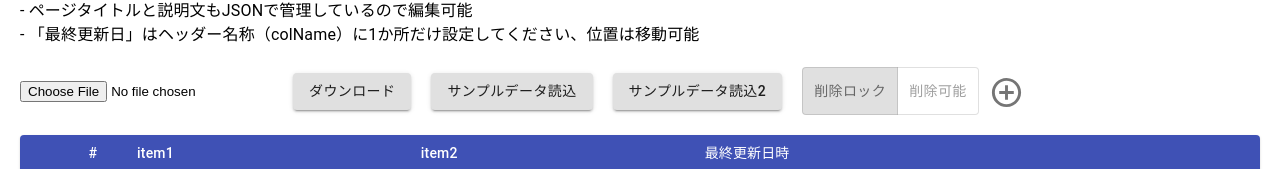
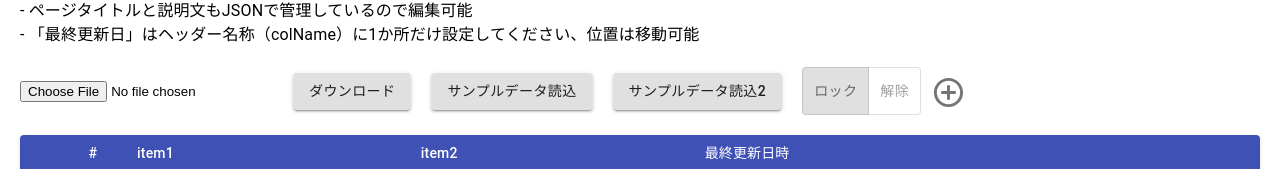
Before and after one commit to ytokuyoshi/react-typescript-todo, a React (Create React App) app: page / in a window 1280 px wide. Shown: the part 111-280 px from the top of the page. Built offline with nearby package versions, Linux system fonts and the light colour scheme; no server answers.

Commit message:
ロックボタン文言変更

```diff
--- a/src/common/component/CusstomToggleButtons.tsx
+++ b/src/common/component/CusstomToggleButtons.tsx
@@ -20,10 +20,10 @@ const CusstomToggleButtons = (props: { onChange?: (isLocked: boolean) => void })
   return (
     <ToggleButtonGroup value={alignment} exclusive onChange={handleAlignment} aria-label="text alignment">
       <ToggleButton value={LOCKED} aria-label={LOCKED}>
-        削除ロック
+        ロック
       </ToggleButton>
       <ToggleButton value={UNLOCKED} aria-label={UNLOCKED}>
-        削除可能
+        解除
       </ToggleButton>
     </ToggleButtonGroup>
   );
--- a/src/feature/App/messageConst.ts
+++ b/src/feature/App/messageConst.ts
@@ -1,4 +1,4 @@
 export const MSG_I_001 = 'ファイル取込みを行いました。';
 export const MSG_E_001 = 'データがゼロ件です。';
 export const MSG_E_002 = 'JSONフォーマットエラーです。ファイルを修正して再度アップロードしてください。';
-export const MSG_E_003 = '削除ロックを解除してください。';
+export const MSG_E_003 = 'ロックを解除してください。';
```
